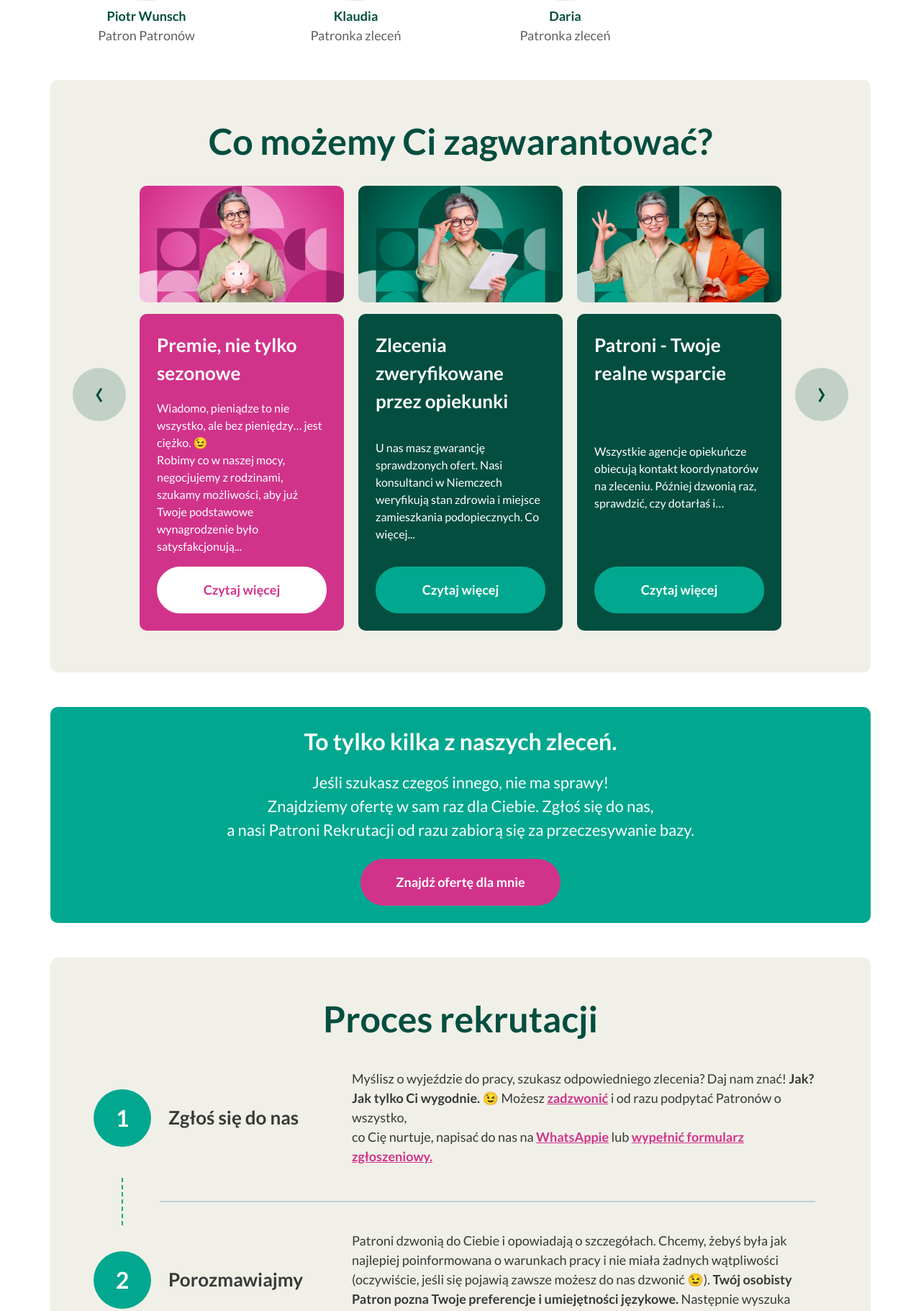
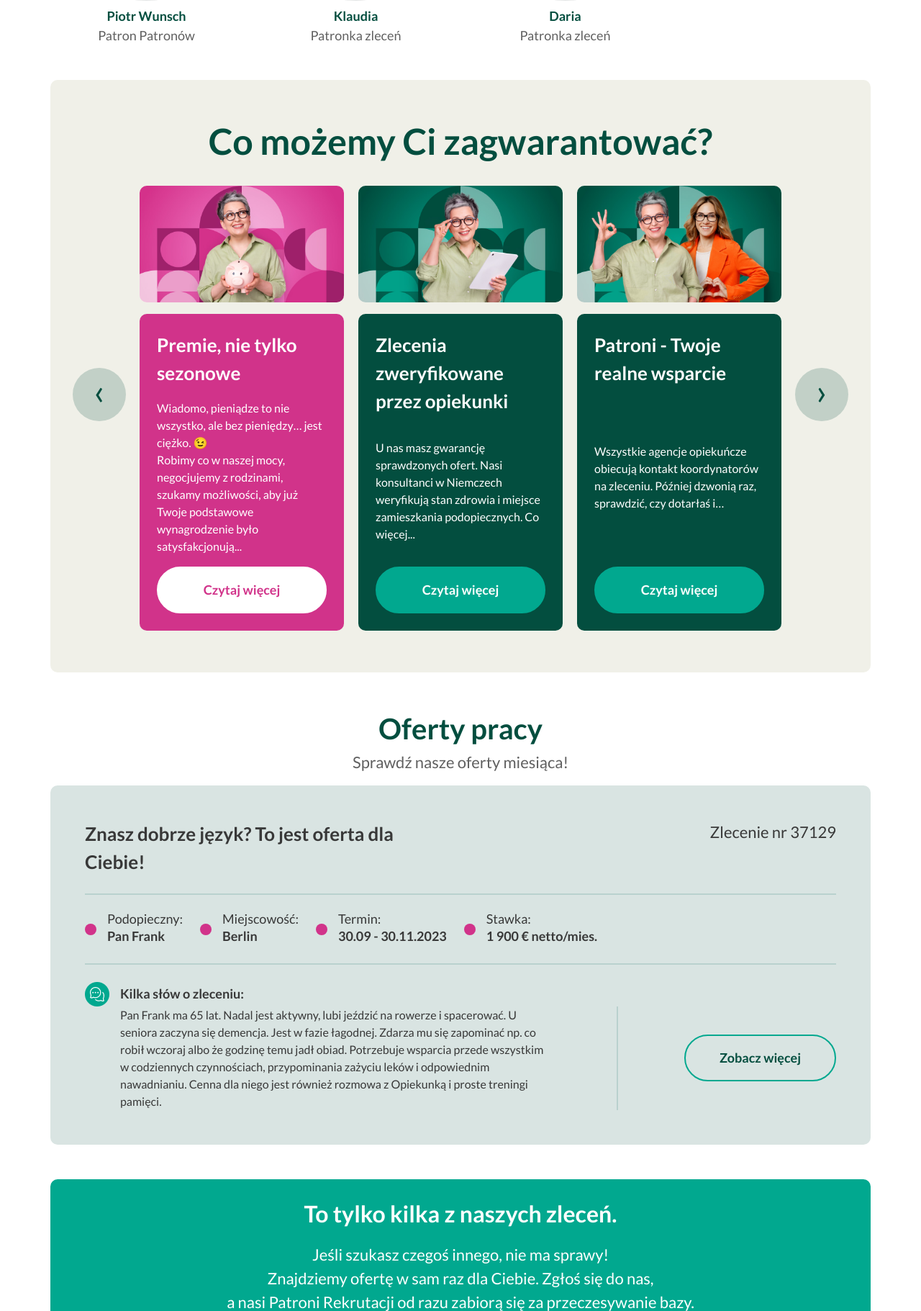
Before and after one commit to adrianbozko/Carema, a PHP site: page / in a window 1280 px wide. Shown: the part 1417-3238 px from the top of the page at 72% size. Run offline with PHP 8.4, Linux system fonts and the light colour scheme.

Commit message:
added job offer

```diff
--- a/css/style.css
+++ b/css/style.css
@@ -594,6 +594,87 @@ a:active {
 .offers-sub-text {
     font-size: 22px;
     color: var(--text-color-2);
+}
+
+.pink-circle {
+    min-width: 16px;
+    min-height: 16px;
+    background-color: var(--extra-color-1);
+    border-radius: 100%;
+    padding: 0;
+    margin-right: 15px;
+}
+
+.col-34px {
+    width: 34px;
+    margin-right: 15px;
+}
+
+.container-offer {
+    background-color: #D9E4E2;
+    padding: 3rem;
+    border-radius: 10px;
+}
+
+.line-offer {
+    position: absolute;
+    top: 0;
+    bottom: 0;
+    border-left: 2px solid #B9D1CE;
+}
+
+.btn-show-more {
+    padding: 17px 47px 17px 47px;
+    border-radius: 39px;
+    border: 2px solid #01A88F;
+    background-color: #D9E4E2;
+    color: var(--main-color-1);
+    white-space: nowrap;
+}
+
+.btn-show-more:hover,
+.btn-show-more:active {
+    color: #ffffff;
+    background-color: var(--main-color-2);
+    border-color: var(--main-color-2);
+}
+
+.offer-title {
+    font-weight: 700;
+    font-size: 26px;
+    color: #383838;
+}
+
+.offer-number {
+    font-size: 22px;
+    color: #383838;
+}
+
+.offer-small-text {
+    font-size: 18px;
+    color: #383838;
+    line-height: 1.1;
+}
+
+.offer-bold-text,
+.offer-bold-text-2 {
+    font-weight: 700;
+    font-size: 18px;
+    color: #383838;
+    white-space: nowrap;
+}
+
+.offer-description {
+    font-size: 16px;
+    color: #383838;
+}
+
+.container-offer hr {
+    margin: 1.5rem 0;
+}
+
+.offer-item {
+    width: min-content !important;
 }
 
 
--- a/index.html
+++ b/index.html
@@ -7,7 +7,7 @@
     <meta name="description" content="Site description">
     <meta name="keywords" content="Site keywords"/>
     <link href="https://cdn.jsdelivr.net/npm/bootstrap@5.3.1/dist/css/bootstrap.min.css" rel="stylesheet" integrity="sha384-4bw+/aepP/YC94hEpVNVgiZdgIC5+VKNBQNGCHeKRQN+PtmoHDEXuppvnDJzQIu9" crossorigin="anonymous">
-    <link rel="stylesheet" href="css/style.css?version=16">
+    <link rel="stylesheet" href="css/style.css?version=18">
     <link rel="stylesheet" href="src/owl.carousel.min.css">
     <link rel="stylesheet" href="src/owl.theme.default.min.css?version=1">
   </head>
@@ -28,7 +28,7 @@
                         <li class="nav-item">
                           <a class="nav-link hover-underline" href="#gwarantujemy">Co gwarantujemy?</a>
                         </li>
-                        <li class="nav-item" style="display: none;">
+                        <li class="nav-item">
                           <a class="nav-link hover-underline" href="#oferty">Oferty pracy</a>
                         </li>
                         <li class="nav-item">
@@ -69,7 +69,7 @@
                   <li class="nav-item">
                     <a class="nav-link hover-underline" href="#gwarantujemy"><button type="button" class="nav-link" data-bs-dismiss="offcanvas" aria-label="Close">Co gwarantujemy?</button></a>
                   </li>
-                  <li class="nav-item" style="display: none;">
+                  <li class="nav-item">
                     <a class="nav-link hover-underline" href="#oferty"><button type="button" class="nav-link" data-bs-dismiss="offcanvas" aria-label="Close">Oferty pracy</button></a>
                   </li>
                   <li class="nav-item">
@@ -454,9 +454,65 @@
       </div>
 
       <!-- Oferty pracy -->
-      <div class="container mb-5" style="display: none;">
+      <div class="container mb-5 no-padding">
         <div class="row offers-main-text justify-content-center" id="oferty">Oferty pracy</div>
-        <div class="row offers-sub-text justify-content-center">Sprawdź nasze oferty miesiąca!</div>
+        <div class="row offers-sub-text justify-content-center mb-3">Sprawdź nasze oferty miesiąca!</div>
+
+        <div class="container container-offer">
+          <div class="row direction-row-mobile-991">
+            <div class="col offer-title text-start center-text-mobile">Znasz dobrze język? To jest oferta dla Ciebie!</div>
+            <div class="col offer-number text-end center-text-mobile">Zlecenie nr 37129</div>
+          </div>
+          <div class="row">
+            <div class="col"><hr></div>
+          </div>
+          <div class="row direction-row-mobile-991">
+            <div class="col-auto offer-item d-flex align-items-center direction-row-mobile-991">
+              <div class="pink-circle"></div>
+              <div class="row">
+                <div class="offer-small-text">Podopieczny:</div>
+                <div class="offer-bold-text">Pan Frank</div>
+              </div>
+            </div>
+            <div class="col-auto offer-item d-flex align-items-center direction-row-mobile-991">
+              <div class="pink-circle"></div>
+              <div class="row">
+                <div class="offer-small-text">Miejscowość:</div>
+                <div class="offer-bold-text">Berlin</div>
+              </div>
+            </div>
+            <div class="col-auto offer-item d-flex align-items-center direction-row-mobile-991">
+              <div class="pink-circle"></div>
+              <div class="row">
+                <div class="offer-small-text">Termin:</div>
+                <div class="offer-bold-text">30.09 - 30.11.2023</div>
+              </div>
+            </div>
+            <div class="col-auto offer-item d-flex align-items-center direction-row-mobile-991">
+              <div class="pink-circle"></div>
+              <div class="row">
+                <div class="offer-small-text">Stawka:</div>
+                <div class="offer-bold-text">1 900 € netto/mies.</div>
+              </div>
+            </div>
+          </div>
+          <div class="row">
+            <div class="col"><hr></div>
+          </div>
+          <div class="row align-items-center">
+            <div class="col-34px"><img src="images/work-icon-1.png"></div>
+            <div class="col offer-bold-text-2">Kilka słów o zleceniu:</div>
+          </div>
+          <div class="row direction-row-mobile-991">
+            <div class="col-34px display-only-pc-2"></div>
+            <div class="col-7 offer-description left-text-mobile full-width-991">Pan Frank ma 65 lat. Nadal jest aktywny, lubi jeździć na rowerze i spacerować. U seniora zaczyna się demencja. Jest w fazie łagodnej. Zdarza mu się zapominać np. co robił wczoraj albo że godzinę temu jadł obiad. Potrzebuje wsparcia przede wszystkim w codziennych czynnościach, przypominania zażyciu leków i odpowiednim nawadnianiu. Cenna dla niego jest również rozmowa z Opiekunką i proste treningi pamięci.</div>
+            <div class="col d-flex justify-content-center horizontal-line display-only-pc-2"><div class="line-offer"></div></div>
+            <div class="col d-flex align-items-center justify-content-end center-text-mobile">
+              <div class="btn btn-show-more">Zobacz więcej</div>
+            </div>
+          </div>
+        </div>
+
       </div>
 
       <!-- Zgłoś się -->
```
Also changed, not shown: other parts of css/style.css (+33 -4 lines), images/work-icon-1.png (added).
